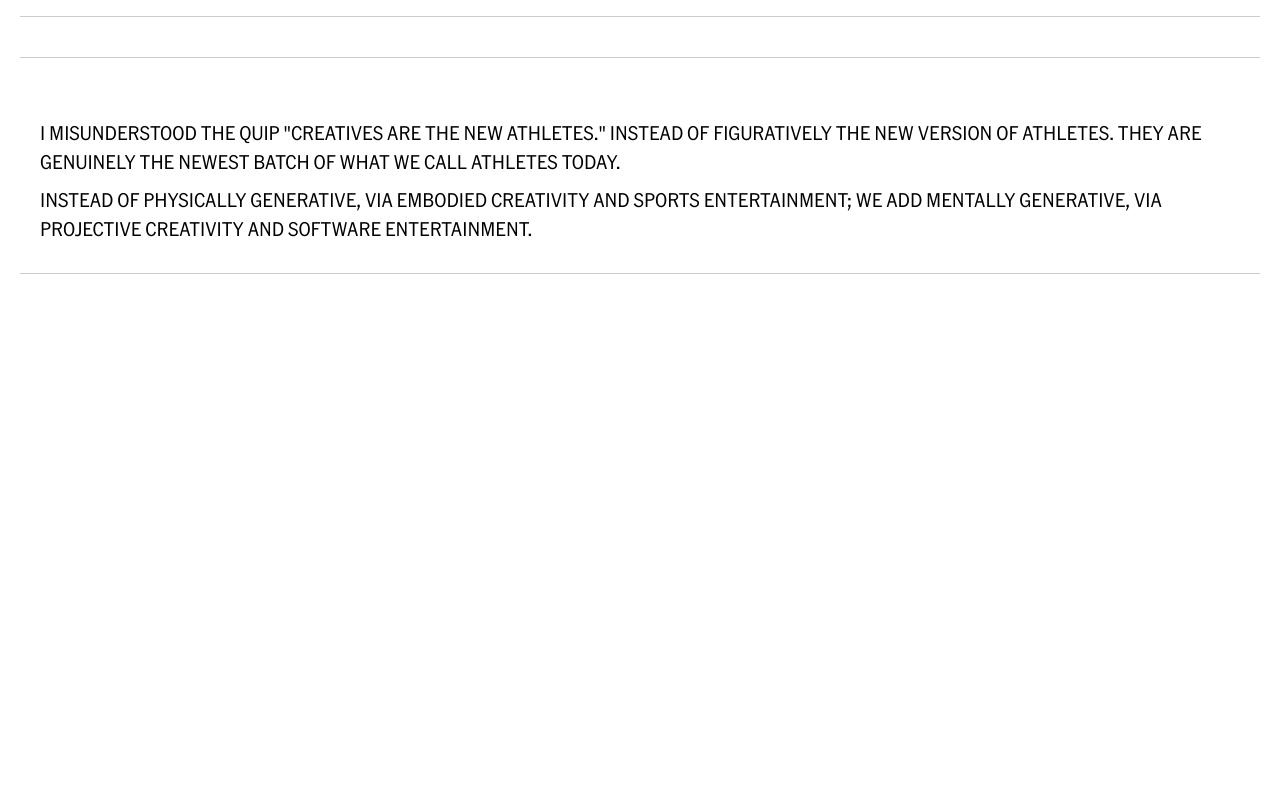
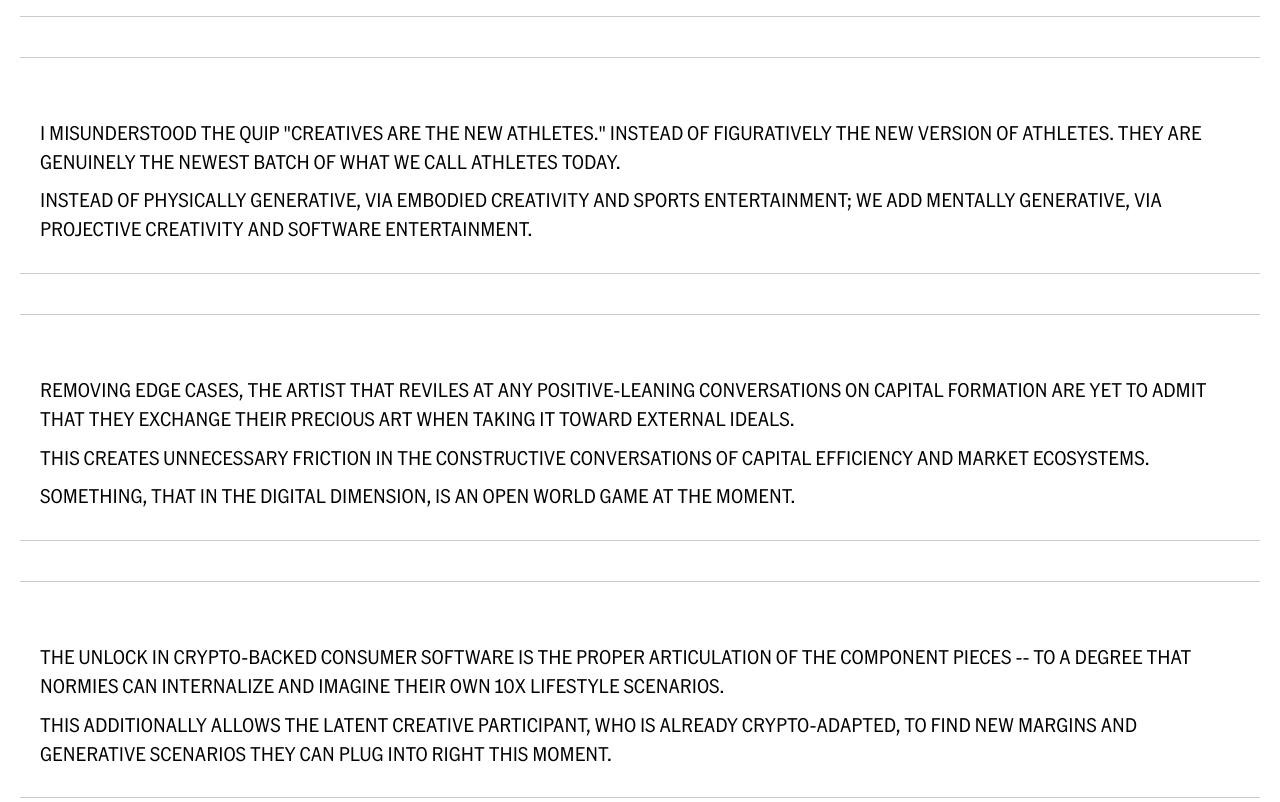
Before and after one commit to thenetworkcompany/pstr, a plain HTML site: page index.html in a window 1280 px wide. Shown: the part 1603-2405 px from the top of the page. Before the commit the page ends 1937 px from the top, so only its background shows below. Drawn offline with Linux system fonts and the light colour scheme.

Commit message:
Add ninth and tenth text blocks about artists, capital formation, and crypto-backed software

```diff
--- a/index.html
+++ b/index.html
@@ -84,6 +84,25 @@
       <p>I MISUNDERSTOOD THE QUIP "CREATIVES ARE THE NEW ATHLETES." INSTEAD OF FIGURATIVELY THE NEW VERSION OF ATHLETES. THEY ARE GENUINELY THE NEWEST BATCH OF WHAT WE CALL ATHLETES TODAY.</p>
       <p>INSTEAD OF PHYSICALLY GENERATIVE, VIA EMBODIED CREATIVITY AND SPORTS ENTERTAINMENT; WE ADD MENTALLY GENERATIVE, VIA PROJECTIVE CREATIVITY AND SOFTWARE ENTERTAINMENT.</p>
     </section>
+
+    <hr />
+
+    <!-- Ninth Text Block -->
+    <section>
+      <p>REMOVING EDGE CASES, THE ARTIST THAT REVILES AT ANY POSITIVE-LEANING CONVERSATIONS ON CAPITAL FORMATION ARE YET TO ADMIT THAT THEY EXCHANGE THEIR PRECIOUS ART WHEN TAKING IT TOWARD EXTERNAL IDEALS.</p>
+      <p>THIS CREATES UNNECESSARY FRICTION IN THE CONSTRUCTIVE CONVERSATIONS OF CAPITAL EFFICIENCY AND MARKET ECOSYSTEMS.</p>
+      <p>SOMETHING, THAT IN THE DIGITAL DIMENSION, IS AN OPEN WORLD GAME AT THE MOMENT.</p>
+    </section>
+
+    <hr />
+
+    <!-- Tenth Text Block -->
+    <section>
+      <p>THE UNLOCK IN CRYPTO-BACKED CONSUMER SOFTWARE IS THE PROPER ARTICULATION OF THE COMPONENT PIECES -- TO A DEGREE THAT NORMIES CAN INTERNALIZE AND IMAGINE THEIR OWN 10X LIFESTYLE SCENARIOS.</p>
+      <p>THIS ADDITIONALLY ALLOWS THE LATENT CREATIVE PARTICIPANT, WHO IS ALREADY CRYPTO-ADAPTED, TO FIND NEW MARGINS AND GENERATIVE SCENARIOS THEY CAN PLUG INTO RIGHT THIS MOMENT.</p>
+    </section>
+
+
   </main>
 
   <!-- Link to your optional main.js if you need scripts -->
```
